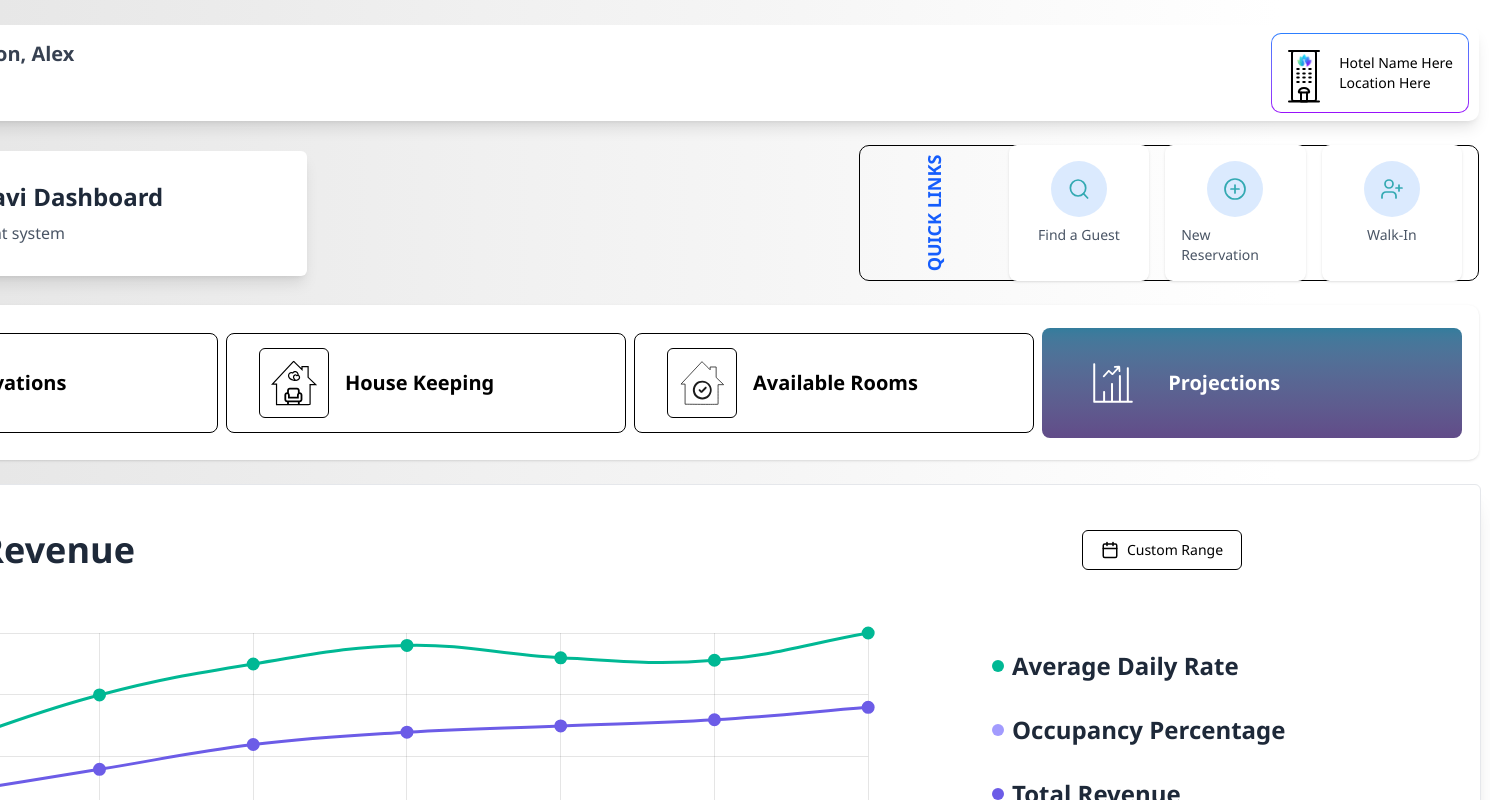
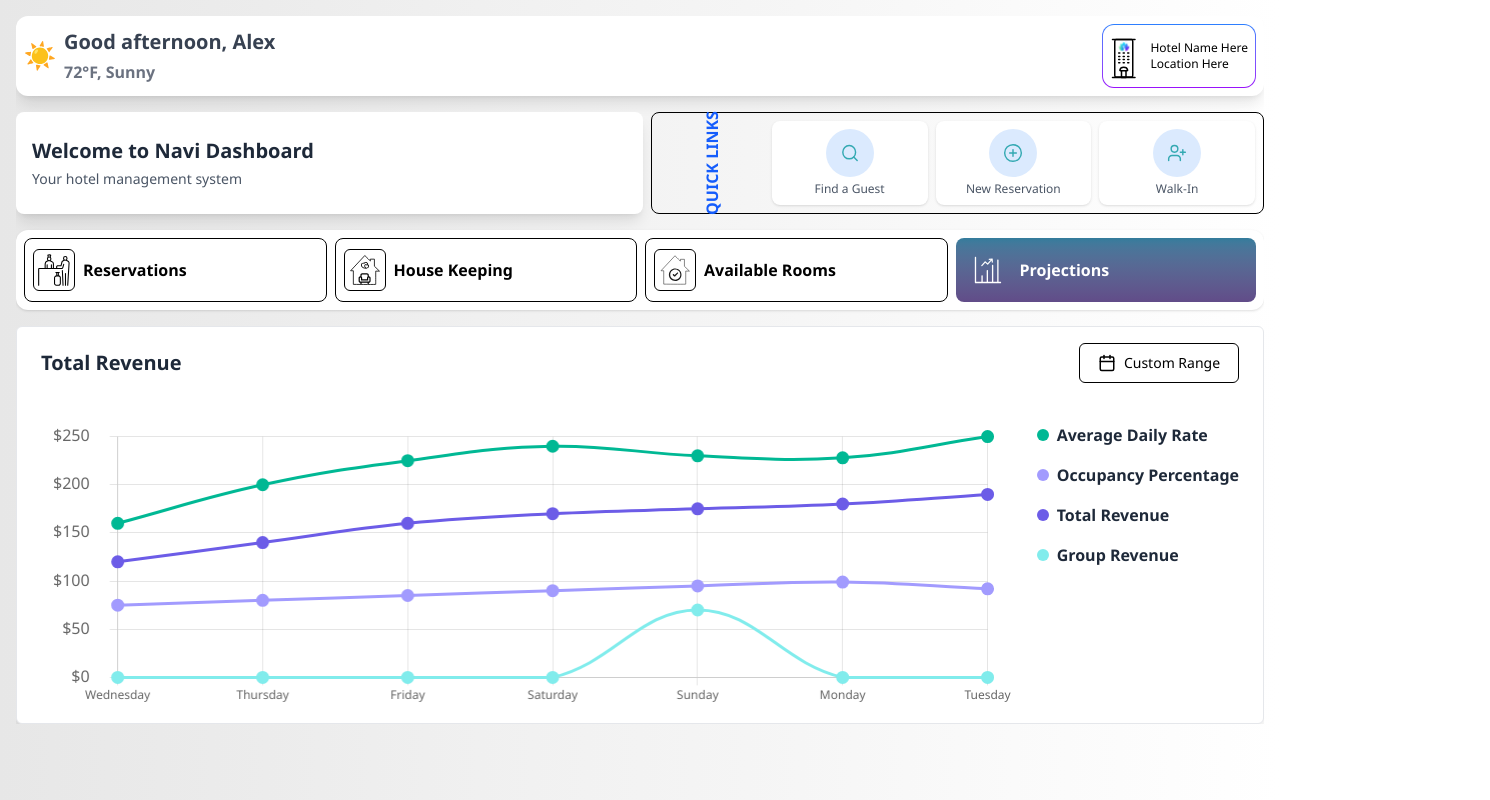
Before and after one commit to Farview-Global/PMS_MVP_Dashboard, a React (Vite) app: page / in a window 1280 px wide. Shown: the top 800 px of the page, 1490 px wide, since content can reach past the window. Built offline with nearby package versions, Linux system fonts and the light colour scheme.

Commit message:
need some dimension chnages

```diff
--- a/src/App.jsx
+++ b/src/App.jsx
@@ -5,17 +5,14 @@ import DashboardTabs from "./components/DashboardTabs";
 
 const App = () => {
   return (
-    <div className="min-h-screen" style={{ background: 'linear-gradient(90deg, #E7E7E7 0%, #FFFFFF 100%)' }}>
-      <div className="flex flex-col items-center pt-[9px] pb-[20px]">
-        <div className="mt-4">
-          <GreetingWeatherHotelCard />
-        </div>
-        <div className="mt-[24px]">
-          <Welcome />
-        </div>
-        <div className="mt-6">
-          <DashboardTabs />
-        </div>
+    <div
+      className="min-h-screen w-full flex flex-col items-center p-2 lg:p-4"
+      style={{ background: 'linear-gradient(90deg, #E7E7E7 0%, #FFFFFF 100%)' }}
+    >
+      <div className="flex flex-col items-center w-full max-w-7xl mx-auto gap-y-4 overflow-hidden">
+        <GreetingWeatherHotelCard />
+        <Welcome />
+        <DashboardTabs />
       </div>
     </div>
   );
--- a/src/components/DashboardTabs.jsx
+++ b/src/components/DashboardTabs.jsx
@@ -8,6 +8,21 @@ import ReservationsContent from "./ReservationsContent";
 import HouseKeepingContent from "./HouseKeepingContent";
 import AvailableRoomsContent from "./AvailableRoomsContent";
 import ProjectionsContent from "./ProjectionsContent";
+import clsx from 'clsx';
+
+const iconMap = {
+  "../assets/Reservations.svg": reservationsIcon,
+  "../assets/House Keeping.svg": houseKeepingIcon,
+  "../assets/Available Rooms.svg": availableRoomsIcon,
+  "../assets/Projections.svg": projectionsIcon,
+};
+
+const contentMap = {
+  "Reservations": ReservationsContent,
+  "House Keeping": HouseKeepingContent,
+  "Available Rooms": AvailableRoomsContent,
+  "Projections": ProjectionsContent,
+};
 
 const DashboardTabs = () => {
   const [tabs, setTabs] = useState(dashboardTabsData);
@@ -19,67 +34,57 @@ const DashboardTabs = () => {
     })));
   };
 
-  const getIconSrc = (iconPath) => {
-    switch (iconPath) {
-      case "../assets/Reservations.svg":
-        return reservationsIcon;
-      case "../assets/House Keeping.svg":
-        return houseKeepingIcon;
-      case "../assets/Available Rooms.svg":
-        return availableRoomsIcon;
-      case "../assets/Projections.svg":
-        return projectionsIcon;
-      default:
-        return reservationsIcon;
-    }
-  };
-
   const ActiveTabContent = () => {
     const activeTab = tabs.find(tab => tab.isActive);
-    switch (activeTab?.name) {
-      case "Reservations":
-        return <ReservationsContent />;
-      case "House Keeping":
-        return <HouseKeepingContent />;
-      case "Available Rooms":
-        return <AvailableRoomsContent />;
-      case "Projections":
-        return <ProjectionsContent />;
-      default:
-        return null;
-    }
+    if (!activeTab) return null;
+    const ComponentToRender = contentMap[activeTab.name];
+    return ComponentToRender ? <ComponentToRender /> : null;
   };
 
   return (
-    <div className="w-[1678px] h-[535.876px]">
-      <div className="flex justify-between items-center w-full h-[155px] bg-white rounded-[10px] p-[16.8px] shadow-sm">
-        {tabs.map((tab) => (
+    <div className="w-full">
+      <div className="flex flex-wrap justify-center sm:flex-nowrap sm:justify-between items-stretch w-full bg-white rounded-xl p-2 shadow-sm gap-1 sm:gap-2">
+        {tabs.map((tab) => {
+          const isActive = tab.isActive;
+          return (
             <div
               key={tab.id}
               onClick={() => handleTabClick(tab.id)}
-            className={`group flex items-center space-x-4 rounded-lg px-8 py-6 cursor-pointer transition-all duration-200 ${tab.isActive
-                ? "bg-gradient-to-t from-[#3A1F6B]/80 to-[#005C84]/80 w-[420px] h-[110px]" // Increased size when active
-                : "bg-white border border-black hover:shadow-sm w-[400px] h-[100px]" // Original size when inactive
-            }`}
+              className={clsx(
+                `group flex flex-1 items-center space-x-1 sm:space-x-2 rounded-lg p-1 sm:p-2 cursor-pointer transition-all duration-200 h-auto w-full sm:w-auto min-w-[120px]`,
+                isActive
+                  ? "bg-gradient-to-t from-[#3A1F6B]/80 to-[#005C84]/80"
+                  : "bg-white border border-black hover:shadow-sm"
+              )}
             >
-            {/* Logo Section */}
-            <div className={`flex-shrink-0 rounded-[6px] ${tab.isActive ? 'p-[15px]' : 'border border-black p-[10px]'}`}>
+              <div
+                className={clsx(
+                  `flex-shrink-0 rounded-md`,
+                  isActive ? "p-1 sm:p-2" : "border border-black p-1"
+                )}
+              >
                 <img
-                src={getIconSrc(tab.icon)}
+                  src={iconMap[tab.icon]}
                   alt={tab.name}
-                className={`w-12 h-12 transition-transform duration-200 group-hover:scale-110 ${tab.isActive ? 'filter invert' : ''}`}
+                  className={clsx(
+                    `w-6 h-6 sm:w-8 sm:h-8 transition-transform duration-200 group-hover:scale-110`,
+                    isActive && "filter invert"
+                  )}
                 />
               </div>
-            {/* Font Section */}
-            <div>
-              <span className={`font-bold text-xl ${
-                tab.isActive ? "text-white" : "text-black"
-              }`}>
+              <div className="flex-1">
+                <span
+                  className={clsx(
+                    `font-bold text-xs sm:text-sm md:text-base whitespace-nowrap`,
+                    isActive ? "text-white" : "text-black"
+                  )}
+                >
                   {tab.name}
                 </span>
               </div>
             </div>
-        ))}
+          );
+        })}
       </div>
       <ActiveTabContent />
     </div>
--- a/src/components/GreetingWeatherHotelCard.jsx
+++ b/src/components/GreetingWeatherHotelCard.jsx
@@ -1,31 +1,26 @@
+import React from 'react';
 import sunIcon from '../assets/sun.svg';
 import hotelIcon from '../assets/hotel.svg';
 
 const GreetingWeatherHotelCard = () => {
   return (
-    <div className="flex justify-between items-center w-[1678px] h-[96px] bg-white rounded-[10px] p-[10px] shadow-lg">
-      {/* Left Section - Greeting and Weather */}
-      <div className="flex items-center space-x-4">
-        {/* Sun Icon */}
-        <img src={sunIcon} alt="Sun" className="w-[36px] h-[37px]" />
-
-        {/* Greeting and weather info */}
+    <div className="flex flex-col sm:flex-row justify-between items-center w-full p-2 bg-white rounded-xl shadow-lg gap-2">
+      <div className="flex items-center space-x-2">
+        <img src={sunIcon} alt="Sun" className="w-8 h-8" />
         <div>
-          <h2 className="text-xl font-bold text-[#374151] ">
+          <h2 className="text-lg sm:text-xl font-bold text-[#374151]">
             Good afternoon, Alex
           </h2>
-          <p className="text-[18px] text-[#6B7280] font-semibold  pt-[12px]">72°F, Sunny</p>
+          <p className="text-sm sm:text-base text-[#6B7280] font-semibold mt-1">72°F, Sunny</p>
         </div>
       </div>
-
-      {/* Right Section - Hotel Card with Gradient Border */}
-      <div className="relative group cursor-pointer">
-        <div className="absolute inset-0 bg-gradient-to-b from-blue-500 to-purple-600 rounded-[10px] p-[1px] group-hover:from-white group-hover:to-white transition-all duration-300">
-          <div className="bg-white rounded-[9px] h-full w-full"></div>
+      <div className="relative group cursor-pointer w-full sm:w-auto mt-2 sm:mt-0">
+        <div className="absolute inset-0 bg-gradient-to-b from-blue-500 to-purple-600 rounded-xl p-[1px] group-hover:from-white group-hover:to-white transition-all duration-300">
+          <div className="bg-white rounded-[11px] h-full w-full"></div>
         </div>
-        <div className="relative flex items-center gap-3 px-4 py-2 rounded-[10px]">
-          <img src={hotelIcon} alt="Hotel" className="w-[40px] h-[64px]" />
-          <div className="text-sm text-black">
+        <div className="relative flex items-center gap-2 p-2 rounded-xl">
+          <img src={hotelIcon} alt="Hotel" className="w-8 h-12" />
+          <div className="text-xs text-black">
             <p className="font-medium">Hotel Name Here</p>
             <p>Location Here</p>
           </div>
--- a/src/components/ProjectionsContent.jsx
+++ b/src/components/ProjectionsContent.jsx
@@ -7,6 +7,8 @@ import { ChevronLeft, ChevronRight, Calendar, ArrowRight } from "lucide-react";
 import "react-datepicker/dist/react-datepicker.css";
 import { chartLabels, dummyData } from "../data/projectionsData";
 import WeekCalendar from "./WeekCalendar";
+import clsx from 'clsx';
+
 import {
   Chart as ChartJS,
   LineElement,
@@ -64,20 +66,20 @@ const ProjectionsContent = () => {
       pointHoverRadius:
         selectedMetric === key || selectedMetric === null ? 7 : 3,
       borderWidth: selectedMetric === key || selectedMetric === null ? 3 : 1,
-      borderDash: [], // Always solid lines
+      borderDash: [],
       borderColor:
         selectedMetric === key || selectedMetric === null
           ? chartColors[key]
-      : "rgba(0, 0, 0, 0.3)", // dim others
+          : "rgba(0, 0, 0, 0.3)",
       backgroundColor:
         selectedMetric === key || selectedMetric === null
           ? chartColors[key]
-      : "rgba(0, 0, 0, 0.1)", // dim fill
+          : "rgba(0, 0, 0, 0.1)",
     })),
   };
 
   const options = {
-  responsive: false,
+    responsive: true,
     maintainAspectRatio: false,
     plugins: {
       legend: { display: false },
@@ -90,7 +92,7 @@ const ProjectionsContent = () => {
           },
         },
         titleFont: {
-        family: "Segoe UI Variable, Segoe UI " ,
+          family: "Segoe UI Variable, Segoe UI",
         },
         bodyFont: {
           family: "Segoe UI Variable, Segoe UI",
@@ -106,7 +108,7 @@ const ProjectionsContent = () => {
               ? `${value}%`
               : `$${value}`,
           font: {
-          size: 20,
+            size: 16,
             family: "Segoe UI Variable, Segoe UI, system-ui, sans-serif",
           },
           padding: 20,
@@ -115,7 +117,7 @@ const ProjectionsContent = () => {
       x: {
         ticks: {
           font: {
-          size: 16,
+            size: 12,
             family: "Segoe UI Variable, Segoe UI, system-ui, sans-serif",
           },
         },
@@ -123,60 +125,43 @@ const ProjectionsContent = () => {
     },
   };
 
-
-  // const handleCustomDateClick = () => {
-  //   console.log("Custom date clicked");
-  // };
-
   return (
-    <div className="w-[1680px] h-[536px] bg-white border border-gray-200 rounded-md px-10 py-6 mt-6 mx-auto shadow-xl">
-      {/* Header Section */}
-      <div className="flex justify-between items-center px-10 py-[5px]">
-        <div className="w-[1400px] h-[72px] flex justify-between items-center">
-          <div className="text-4xl font-bold text-gray-800">
-            Total Revenue{" "}
+    <div className="w-full h-auto bg-white border border-gray-200 rounded-md p-2 mt-4 shadow-xl overflow-hidden">
+      <div className="flex flex-col md:flex-row justify-between items-center w-full px-2 md:px-4 py-2 gap-2">
+        <div className="text-lg md:text-xl font-bold text-gray-800 text-center md:text-left">
+          Total Revenue
           {selectedMetric && selectedMetric !== "occupancyPercentage" && (
-              <span className="text-green-600 text-5xl ml-2 font-semibold">
+            <span className="text-green-600 text-xl md:text-2xl ml-2 font-semibold">
               ${dummyData[selectedMetric][6].toFixed(2)}
             </span>
           )}
           {selectedMetric === "occupancyPercentage" && (
-              <span className="text-blue-600 text-5xl ml-2 font-semibold">
+            <span className="text-blue-600 text-xl md:text-2xl ml-2 font-semibold">
               {dummyData[selectedMetric][6].toFixed(2)}%
             </span>
           )}
         </div>
-
-          {/* Date Picker */}
-          <div className="relative inline-block">
+        <div className="relative">
           <button
             onClick={handleCustomDateClick}
-              className="min-w-[160px] h-[40px] border border-black flex items-center justify-center gap-2 mx-10 rounded-md hover:bg-gray-100 transition"
+            className="w-full min-w-[160px] h-[40px] border border-black flex items-center justify-center gap-2 rounded-md hover:bg-gray-100 transition"
           >
             <Calendar size={18} />
             <span className="text-sm font-medium">Custom Range</span>
           </button>
-            {/* Conditionally render calendar */}
           {showCalendar && (
-              <div className="absolute top-full left-0 mt-2 z-50">
+            <div className="absolute top-full right-0 mt-2 z-50">
               <WeekCalendar onClose={() => setShowCalendar(false)} />
             </div>
           )}
         </div>
       </div>
+      <div className="flex flex-col md:flex-row items-start justify-between p-2 mt-2 gap-4">
+        <div className="relative flex-1 w-full h-[250px] md:h-[300px]">
+          <Line data={data} options={options} />
         </div>
-
-      {/* Chart & Legend Section */}
-      <div className="p-[10px]">
-        <div className="w-[1638px] h-[412px] flex items-start justify-between">
-          {/* Chart Area */}
-          <div className="w-[1800px] h-[412px] flex flex-col items-start">
-            <Line data={data} options={options} width={1050} height={375} />
-          </div>
-
-          {/* Legend Buttons */}
-          <div className="py-[16.8px] flex-shrink-0">
-            <div className="w-[498px] h-[282px] flex flex-col items-start gap-y-8 pt-8">
+        <div className="w-full md:w-auto p-2 flex-shrink-0">
+          <div className="flex flex-row flex-wrap justify-center md:flex-col md:items-start gap-x-4 gap-y-2 md:gap-y-4 pt-2">
             {Object.keys(metricLabels).map((key) => (
               <div
                 key={key}
@@ -185,24 +170,21 @@ const ProjectionsContent = () => {
                 }
                 className="flex items-center space-x-2 cursor-pointer group"
               >
-                  {/* Colored Dot */}
                 <div
                   className="w-3 h-3 rounded-full transition"
                   style={{
                     backgroundColor: chartColors[key],
                     opacity:
-                        selectedMetric === null || selectedMetric === key
-                          ? 1
-                          : 0.4,
+                      selectedMetric === null || selectedMetric === key ? 1 : 0.4,
                   }}
                 />
-                  {/* Label Text */}
                 <span
-                    className={`text-2xl font-semibold transition ${
+                  className={clsx(
+                    "text-sm md:text-base font-semibold transition",
                     selectedMetric === key || selectedMetric === null
                       ? "text-gray-800"
                       : "text-gray-400"
-                    }`}
+                  )}
                 >
                   {metricLabels[key]}
                 </span>
@@ -212,7 +194,6 @@ const ProjectionsContent = () => {
         </div>
       </div>
     </div>
-    </div>
   );
 };
 
--- a/src/components/Welcome.jsx
+++ b/src/components/Welcome.jsx
@@ -5,52 +5,41 @@ import walkinIcon from '../assets/walkin.svg';
 
 const Welcome = () => {
   return (
-    <div className="flex justify-between items-center w-[1678px] h-[136px] ">
-      {/* Left Section: Welcome to Navi Dashboard */}
-      <div className="flex justify-between items-center w-[506px] h-[125px] bg-white rounded-[6px] shadow-lg p-6">
+    <div className="flex flex-col lg:flex-row justify-between w-full gap-2">
+      <div className="flex-1 min-w-[250px] bg-white rounded-lg shadow-lg p-4 flex justify-between items-center h-auto">
         <div>
-          <h1 className="text-2xl font-bold text-gray-800 mb-2">
+          <h1 className="text-lg md:text-xl font-bold text-gray-800 mb-1">
             Welcome to Navi Dashboard
           </h1>
-          <p className="text-gray-600">
+          <p className="text-xs md:text-sm text-gray-600">
             Your hotel management system
           </p>
         </div>
       </div>
-
-      {/* Right Section: Quick Links */}
-      <div className="flex items-center w-[620px] h-[136px] rounded-[10px] border border-black p-4">
-        {/* QUICK LINKS Label */}
-        <div className="transform -rotate-90 mr-4">
-          <span className="text-blue-600 font-bold text-lg">
+      <div className="flex-1 min-w-[250px] flex items-center h-auto rounded-lg border border-black p-2">
+        <div className="hidden md:block transform -rotate-90 mr-2">
+          <span className="text-blue-600 font-bold text-base">
             QUICK LINKS
           </span>
         </div>
-
-        {/* Quick Link Cards */}
-        <div className="flex space-x-4 flex-1">
-          {/* Find a Guest Card */}
-          <div className="flex flex-col items-center bg-white rounded-lg shadow-sm p-4 flex-1">
-            <div className="w-14 h-14 bg-blue-100 rounded-full flex items-center justify-center mb-2">
-                <img src={findIcon} alt="Find" className="w-6 h-6" />
+        <div className="flex flex-wrap sm:flex-nowrap gap-2 flex-1">
+          <div className="flex flex-col items-center bg-white rounded-lg shadow-sm p-2 flex-1">
+            <div className="w-10 h-10 md:w-12 md:h-12 bg-blue-100 rounded-full flex items-center justify-center mb-1">
+              <img src={findIcon} alt="Find" className="w-5 h-5" />
             </div>
-            <span className="text-gray-600 text-sm font-medium">Find a Guest</span>
+            <span className="text-xs font-medium text-center text-gray-600">Find a Guest</span>
           </div>
-
-          {/* New Reservation Card */}
-          <div className="flex flex-col items-center bg-white rounded-lg shadow-sm p-4 flex-1">
-            <div className="w-14 h-14 bg-blue-100 rounded-full flex items-center justify-center mb-2">
-                <img src={reserveIcon} alt="Reserve" className="w-6 h-6" />
+          <div className="flex flex-col items-center bg-white rounded-lg shadow-sm p-2 flex-1">
+            <div className="w-10 h-10 md:w-12 md:h-12 bg-blue-100 rounded-full flex items-center justify-center mb-1">
+              <img src={reserveIcon} alt="Reserve" className="w-5 h-5" />
             </div>
-            <span className="text-gray-600 text-sm font-medium">New Reservation</span>
+            <span className="text-xs font-medium text-center text-gray-600">New Reservation</span>
           </div>
-
-          {/* Walk-In Card */}
-          <div className="flex flex-col items-center bg-white rounded-lg shadow-sm p-4 flex-1">
-            <div className="w-14 h-14 bg-blue-100 rounded-full flex items-center justify-center mb-2">
-                <img src={walkinIcon} alt="Walk-in" className="w-6 h-6" />
+          <div className="flex flex-col items-center bg-white rounded-lg shadow-sm p-2 flex-1">
+            <div className="w-10 h-10 md:w-12 md:h-12 bg-blue-100 rounded-full flex items-center justify-center mb-1">
+              <img src={walkinIcon} alt="Walk-in" className="w-5 h-5" />
             </div>
-            <span className="text-gray-600 text-sm font-medium">Walk-In</span>
+            <span className="text-xs font-medium text-center text-gray-600">Walk-In</span>
           </div>
         </div>
       </div>
```
Also changed, not shown: src/components/AvailableRoomsContent.jsx (+34 -51 lines), src/components/HouseKeepingContent.jsx (+12 -12 lines), src/components/ReservationsContent.jsx (+13 -13 lines), src/assets/Reservations.svg. Lines whose indentation alone changed are shown as unchanged.
